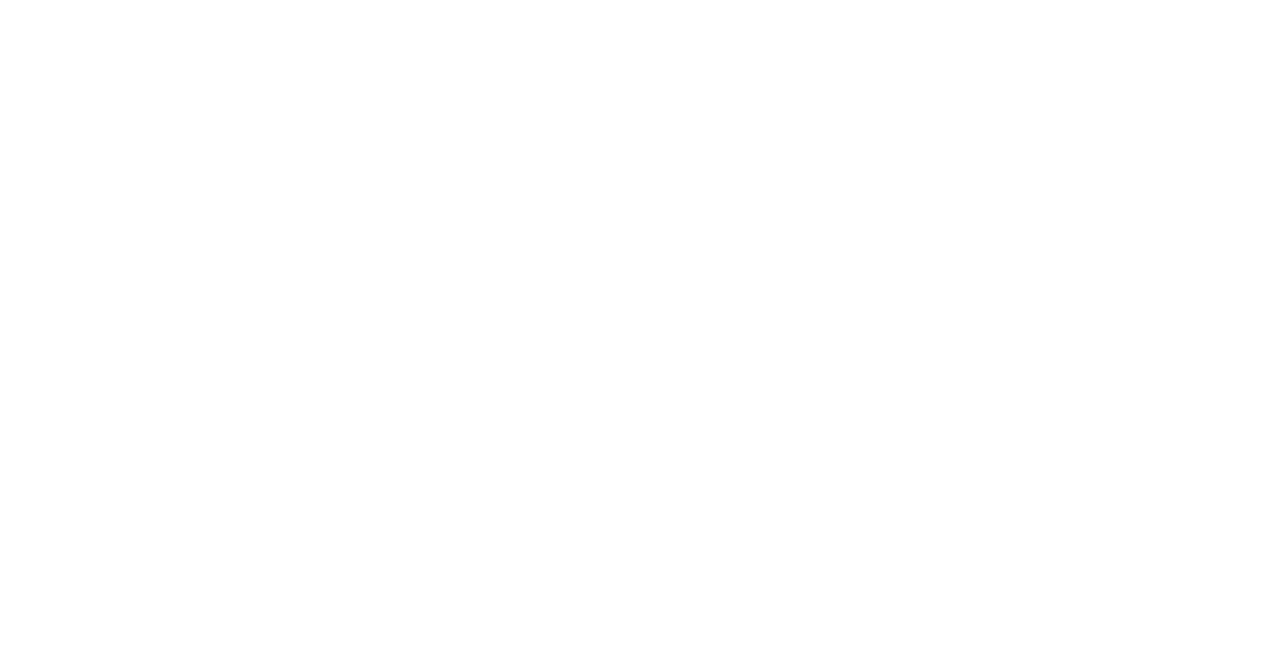
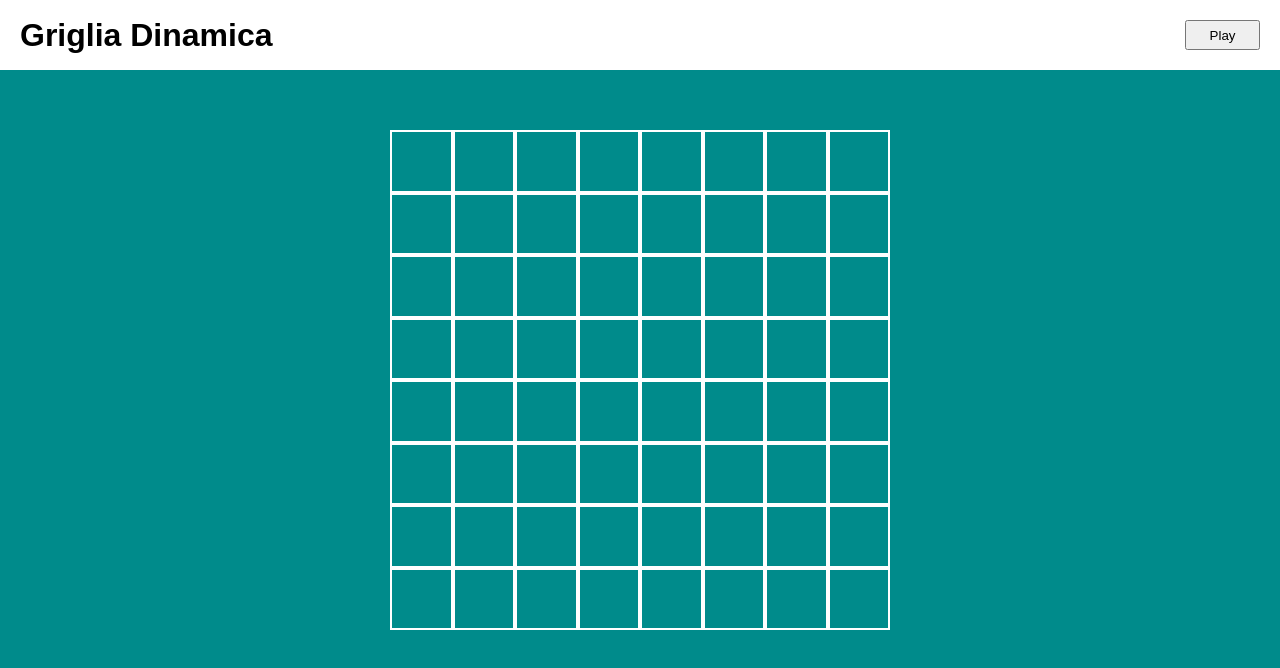
Before and after one commit to danieleinnamorato93/js-campominato-grid, a plain HTML site: page index.html in a window 1280 px wide. Drawn offline with Linux system fonts and the light colour scheme.

Commit message:
Milestone #1

```diff
--- a/index.html
+++ b/index.html
@@ -4,8 +4,89 @@
     <meta charset="UTF-8">
     <meta name="viewport" content="width=device-width, initial-scale=1.0">
     <title>Griglia dinamica</title>
+    <script defer src="script.js"></script>
+    <link rel="stylesheet" href="style.css">
 </head>
 <body>
+    <header>
+        <h1>Griglia Dinamica</h1>
+        <button type="button" id="btn">Play</button>
+    </header>
+    <div class="container">
+        <div id="grid">
+            <div class="cell"></div>
+            <div class="cell"></div>
+            <div class="cell"></div>
+            <div class="cell"></div>
+            <div class="cell"></div>
+            <div class="cell"></div>
+            <div class="cell"></div>
+            <div class="cell"></div>
 
+            <div class="cell"></div>
+            <div class="cell"></div>
+            <div class="cell"></div>
+            <div class="cell"></div>
+            <div class="cell"></div>
+            <div class="cell"></div>
+            <div class="cell"></div>
+            <div class="cell"></div>
+
+            <div class="cell"></div>
+            <div class="cell"></div>
+            <div class="cell"></div>
+            <div class="cell"></div>
+            <div class="cell"></div>
+            <div class="cell"></div>
+            <div class="cell"></div>
+            <div class="cell"></div>
+
+            <div class="cell"></div>
+            <div class="cell"></div>
+            <div class="cell"></div>
+            <div class="cell"></div>
+            <div class="cell"></div>
+            <div class="cell"></div>
+            <div class="cell"></div>
+            <div class="cell"></div>
+
+            <div class="cell"></div>
+            <div class="cell"></div>
+            <div class="cell"></div>
+            <div class="cell"></div>
+            <div class="cell"></div>
+            <div class="cell"></div>
+            <div class="cell"></div>
+            <div class="cell"></div>
+
+            <div class="cell"></div>
+            <div class="cell"></div>
+            <div class="cell"></div>
+            <div class="cell"></div>
+            <div class="cell"></div>
+            <div class="cell"></div>
+            <div class="cell"></div>
+            <div class="cell"></div>
+
+            <div class="cell"></div>
+            <div class="cell"></div>
+            <div class="cell"></div>
+            <div class="cell"></div>
+            <div class="cell"></div>
+            <div class="cell"></div>
+            <div class="cell"></div>
+            <div class="cell"></div>
+
+            <div class="cell"></div>
+            <div class="cell"></div>
+            <div class="cell"></div>
+            <div class="cell"></div>
+            <div class="cell"></div>
+            <div class="cell"></div>
+            <div class="cell"></div>
+            <div class="cell"></div>
+        </div>
+
+    </div>
 </body>
 </html>
--- a/style.css
+++ b/style.css
@@ -0,0 +1,48 @@
+*{
+    box-sizing: border-box;
+    margin: 0 ;
+    padding: 0;
+}
+body {
+    background-color: darkcyan;
+    font-family: Arial, Helvetica, sans-serif;
+}
+.container {
+    width: 100%;
+    max-width: 1080px;
+    margin: 0 auto;
+}
+header {
+    height: 70px;
+    padding: 0 20px;
+    line-height: 70px;
+    background-color: white;
+    display: flex;
+    justify-content: space-between;
+    align-items: center;
+}
+
+#btn {
+    height: 30px;
+    width: 75px;
+}
+
+#grid {
+    width: 500px;
+    height: 500px;
+    margin: 60px auto;
+    display: flex;
+    flex-wrap: wrap;
+
+}
+
+.cell{
+    height: calc(100% / 8);
+    flex-basis: calc(100% / 8);
+    border: 2px solid white;
+    cursor: pointer;
+}
+
+.cell.clicked {
+background-color: lightskyblue;
+}
```
